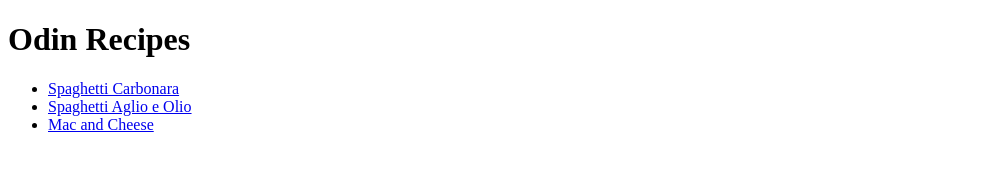
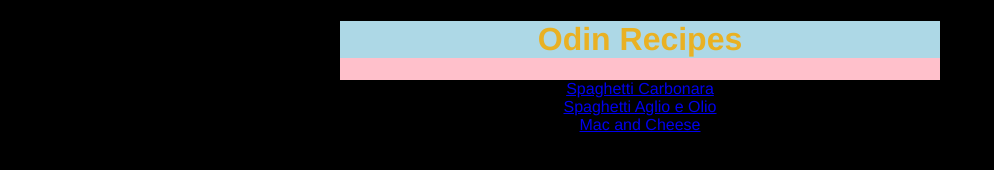
Before and after one commit to TheBasedOne/odin-recipes, a plain HTML site: page index.html in a window 1280 px wide. Shown: the whole page, without its empty margins (0-994 px from the left). Drawn offline with Linux system fonts and the light colour scheme.

Commit message:
Add styles.css to index.html

```diff
--- a/index.html
+++ b/index.html
@@ -3,8 +3,10 @@
     <head>
         <meta charset="utf-8">
         <title>Recipe Book</title>
+        <link rel="stylesheet" href="styles.css">
     </head>
     <body>
+        <div class="main">
             <h1>Odin Recipes</h1>
 
             <ul>
@@ -12,5 +14,6 @@
                 <li><a href="./recipes/aglio-e-olio.html" target="_blank" rel="noopener noreferrer">Spaghetti Aglio e Olio</a></li>
                 <li><a href="./recipes/mac-and-cheese.html" target="_blank" rel="noopener noreferrer">Mac and Cheese</a></li>
             </ul>
+     </div>
     </body>
 </html>
--- /dev/null
+++ b/styles.css
@@ -0,0 +1,23 @@
+/* styles.css */
+
+* {
+    font-family: Helvetica, Arial, sans-serif;
+    text-align: center;
+    background-color: black;
+}
+
+.main {
+    max-width: 600px;
+    margin: auto;
+    background-color: pink;
+}
+
+.main ul {
+    list-style: none;
+    padding-left: 0;
+}
+
+.main h1 {
+    background: lightblue;
+    color: #e9b123;
+}
```
Lines whose indentation alone changed are shown as unchanged.
